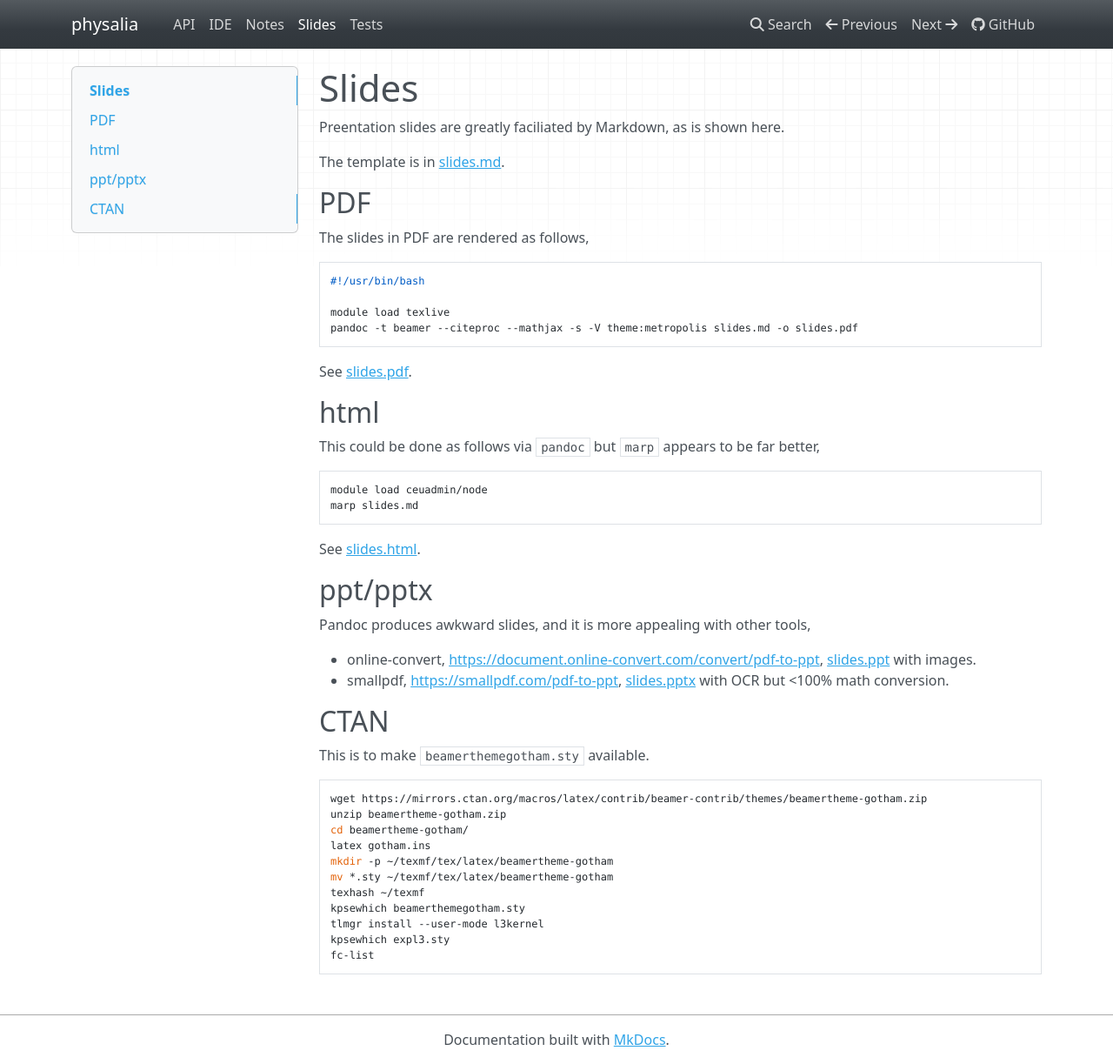
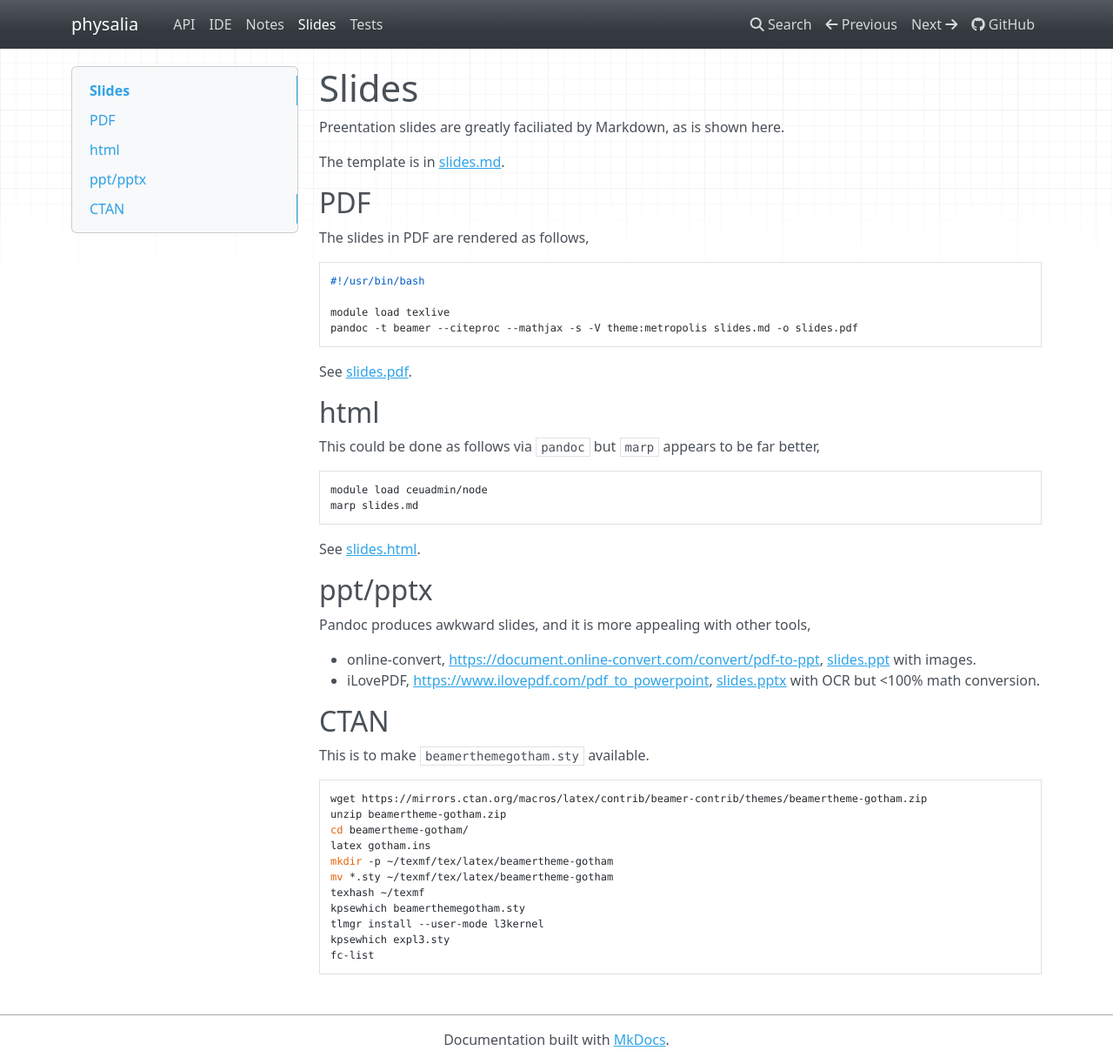
Before and after one commit to jinghuazhao/physalia, an MkDocs documentation site: the page built from docs/slides.md, in a window 1280 px wide and 1223 px high. Shown: the whole window at 87% size. Built offline with MkDocs 1.6.1, drawn with Linux system fonts in a browser that asks for light colours; nearby versions of some CDN libraries; a script that is not in the unit is left out.

Commit message:
physalia

```diff
--- a/docs/slides.md
+++ b/docs/slides.md
@@ -33,7 +33,7 @@ See <a href="slides.html">slides.html</a>.
 Pandoc produces awkward slides, and it is more appealing with other tools,
 
 - online-convert, <https://document.online-convert.com/convert/pdf-to-ppt>, <a href="slides.ppt">slides.ppt</a> with images.
-- smallpdf, <https://smallpdf.com/pdf-to-ppt>, <a href="slides.pptx">slides.pptx</a> with OCR but <100% math conversion.
+- iLovePDF, <https://www.ilovepdf.com/pdf_to_powerpoint>, <a href="slides.pptx">slides.pptx</a> with OCR but <100% math conversion.
 
 ## CTAN
 
```
Also changed, not shown: 1 other file.
